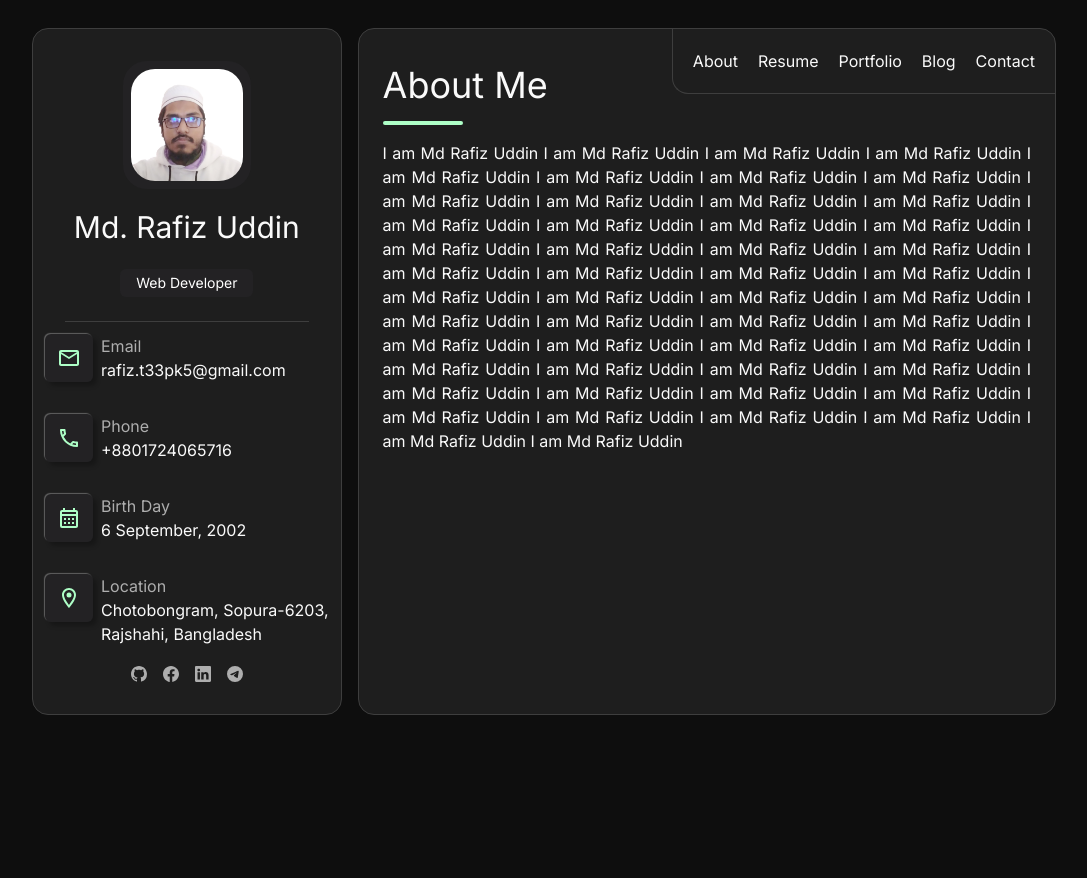
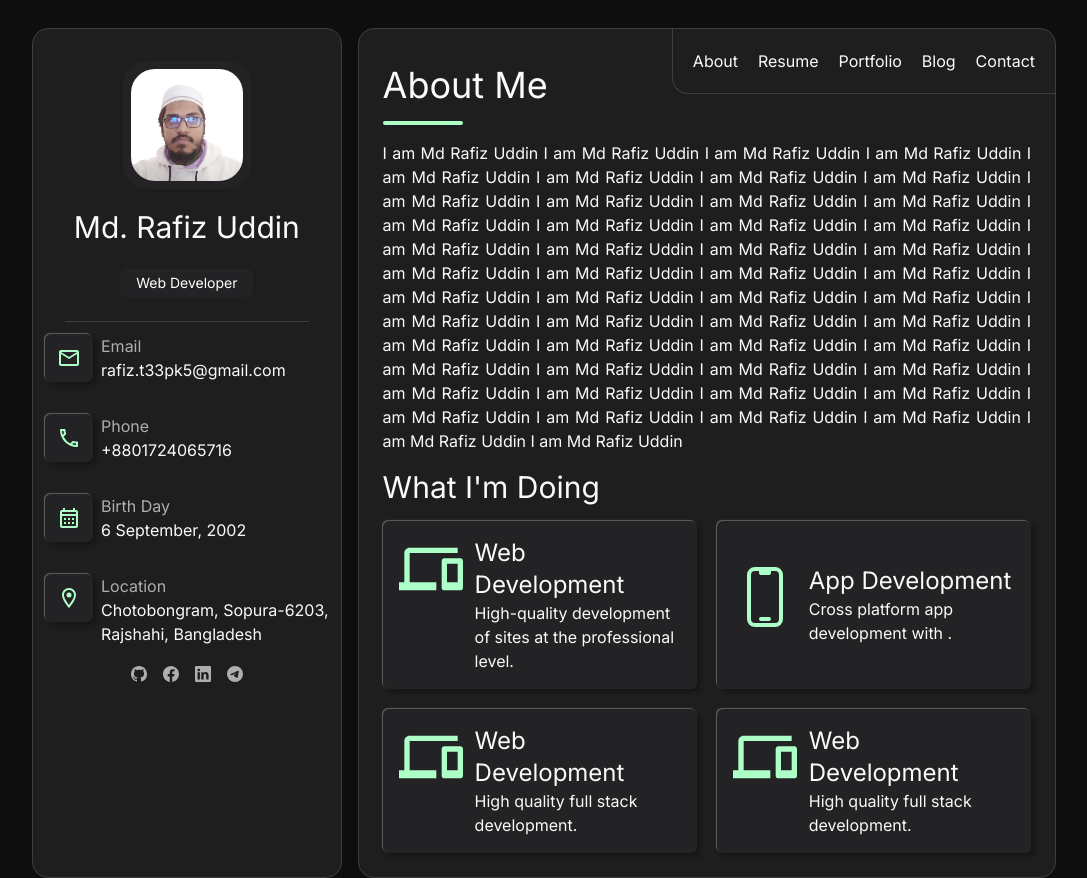
Before and after one commit to rafiz001/me, a React (Vite) app: page / in a window 1280 px wide. Shown: the whole page, without its empty margins (96-1183 px from the left). Before the commit the page ends 800 px from the top, so only its background shows below. Built offline with nearby package versions, Linux system fonts and the light colour scheme.

Commit message:
added cards

```diff
--- a/src/comp/MainContent.jsx
+++ b/src/comp/MainContent.jsx
@@ -1,19 +1,59 @@
 import React from 'react'
 import Navbar from './Navbar'
+import { MdOutlineDevices } from 'react-icons/md'
+import { HiOutlineDevicePhoneMobile } from 'react-icons/hi2'
 
 export default function MainContent() {
+  let doing = [
+    {
+      "icon": <MdOutlineDevices className='h-16 w-16 text-primary' />,
+      "title": "Web Development",
+      "des": "High-quality development of sites at the professional level."
+    },
+    {
+      "icon": <HiOutlineDevicePhoneMobile className='h-16 w-16 text-primary' />,
+      "title": "App Development",
+      "des": "Cross platform app development with ."
+    },
+    {
+      "icon": <MdOutlineDevices className='h-16 w-16 text-primary' />,
+      "title": "Web Development",
+      "des": "High quality full stack development."
+    },
+    {
+      "icon": <MdOutlineDevices className='h-16 w-16 text-primary' />,
+      "title": "Web Development",
+      "des": "High quality full stack development."
+    },
+  ]
   return (
     <>
-    <div className='flex-0 xl:flex-8 b i bg-background text-text  p-6 rounded-2xl border border-border relative'>
+      <div className='flex-0 xl:flex-8 b i bg-background text-text  p-6 rounded-2xl border border-border relative'>
+        <Navbar />
         <header className='mt-3'>
-            <h1 className='text-4xl'>About Me</h1>
-            <div className='bg-primary w-20 h-1 my-4 rounded-3xl'></div>
+          <h1 className='text-4xl'>About Me</h1>
+          <div className='bg-primary w-20 h-1 my-4 rounded-3xl'></div>
         </header>
         <article className='text-justify'>
-            I am Md Rafiz Uddin I am Md Rafiz Uddin I am Md Rafiz Uddin I am Md Rafiz Uddin I am Md Rafiz Uddin I am Md Rafiz Uddin I am Md Rafiz Uddin I am Md Rafiz Uddin I am Md Rafiz Uddin I am Md Rafiz Uddin I am Md Rafiz Uddin I am Md Rafiz Uddin I am Md Rafiz Uddin I am Md Rafiz Uddin I am Md Rafiz Uddin I am Md Rafiz Uddin I am Md Rafiz Uddin I am Md Rafiz Uddin I am Md Rafiz Uddin I am Md Rafiz Uddin I am Md Rafiz Uddin I am Md Rafiz Uddin I am Md Rafiz Uddin I am Md Rafiz Uddin I am Md Rafiz Uddin I am Md Rafiz Uddin I am Md Rafiz Uddin I am Md Rafiz Uddin I am Md Rafiz Uddin I am Md Rafiz Uddin I am Md Rafiz Uddin I am Md Rafiz Uddin I am Md Rafiz Uddin I am Md Rafiz Uddin I am Md Rafiz Uddin I am Md Rafiz Uddin I am Md Rafiz Uddin I am Md Rafiz Uddin I am Md Rafiz Uddin I am Md Rafiz Uddin I am Md Rafiz Uddin I am Md Rafiz Uddin I am Md Rafiz Uddin I am Md Rafiz Uddin I am Md Rafiz Uddin I am Md Rafiz Uddin I am Md Rafiz Uddin I am Md Rafiz Uddin I am Md Rafiz Uddin I am Md Rafiz Uddin
+          I am Md Rafiz Uddin I am Md Rafiz Uddin I am Md Rafiz Uddin I am Md Rafiz Uddin I am Md Rafiz Uddin I am Md Rafiz Uddin I am Md Rafiz Uddin I am Md Rafiz Uddin I am Md Rafiz Uddin I am Md Rafiz Uddin I am Md Rafiz Uddin I am Md Rafiz Uddin I am Md Rafiz Uddin I am Md Rafiz Uddin I am Md Rafiz Uddin I am Md Rafiz Uddin I am Md Rafiz Uddin I am Md Rafiz Uddin I am Md Rafiz Uddin I am Md Rafiz Uddin I am Md Rafiz Uddin I am Md Rafiz Uddin I am Md Rafiz Uddin I am Md Rafiz Uddin I am Md Rafiz Uddin I am Md Rafiz Uddin I am Md Rafiz Uddin I am Md Rafiz Uddin I am Md Rafiz Uddin I am Md Rafiz Uddin I am Md Rafiz Uddin I am Md Rafiz Uddin I am Md Rafiz Uddin I am Md Rafiz Uddin I am Md Rafiz Uddin I am Md Rafiz Uddin I am Md Rafiz Uddin I am Md Rafiz Uddin I am Md Rafiz Uddin I am Md Rafiz Uddin I am Md Rafiz Uddin I am Md Rafiz Uddin I am Md Rafiz Uddin I am Md Rafiz Uddin I am Md Rafiz Uddin I am Md Rafiz Uddin I am Md Rafiz Uddin I am Md Rafiz Uddin I am Md Rafiz Uddin I am Md Rafiz Uddin
         </article>
-        <Navbar/>
-    </div>
+        <h2 className='text-3xl my-4'>What I'm Doing</h2>
+        <article className='text-justify'>
+          <div className="grid grid-cols-2 gap-5">
+            {doing.map((v, k) => <>
+              <div className='card p-4'>
+                <div className='flex gap-3'>
+                  <div className="flex-1">{v.icon}</div>
+                  <div className="flex-8">
+                    <h2 className='text-2xl'>{v.title}</h2>
+                    <p className='text-left '>{v.des}</p>
+                  </div>
+                </div>
+              </div>
+            </>)}
+          </div>
+        </article>
+      </div>
     </>
   )
 }
```
